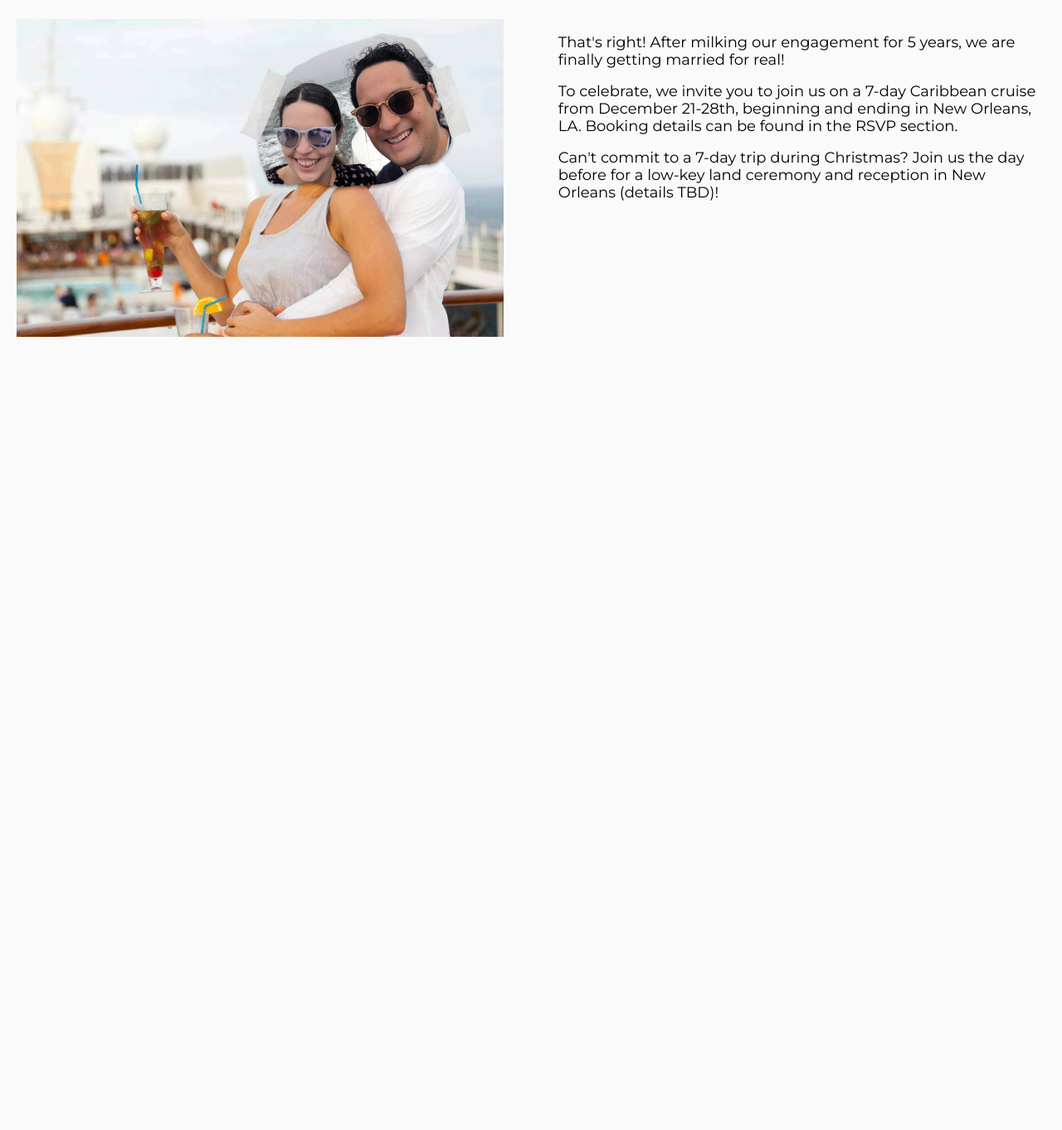
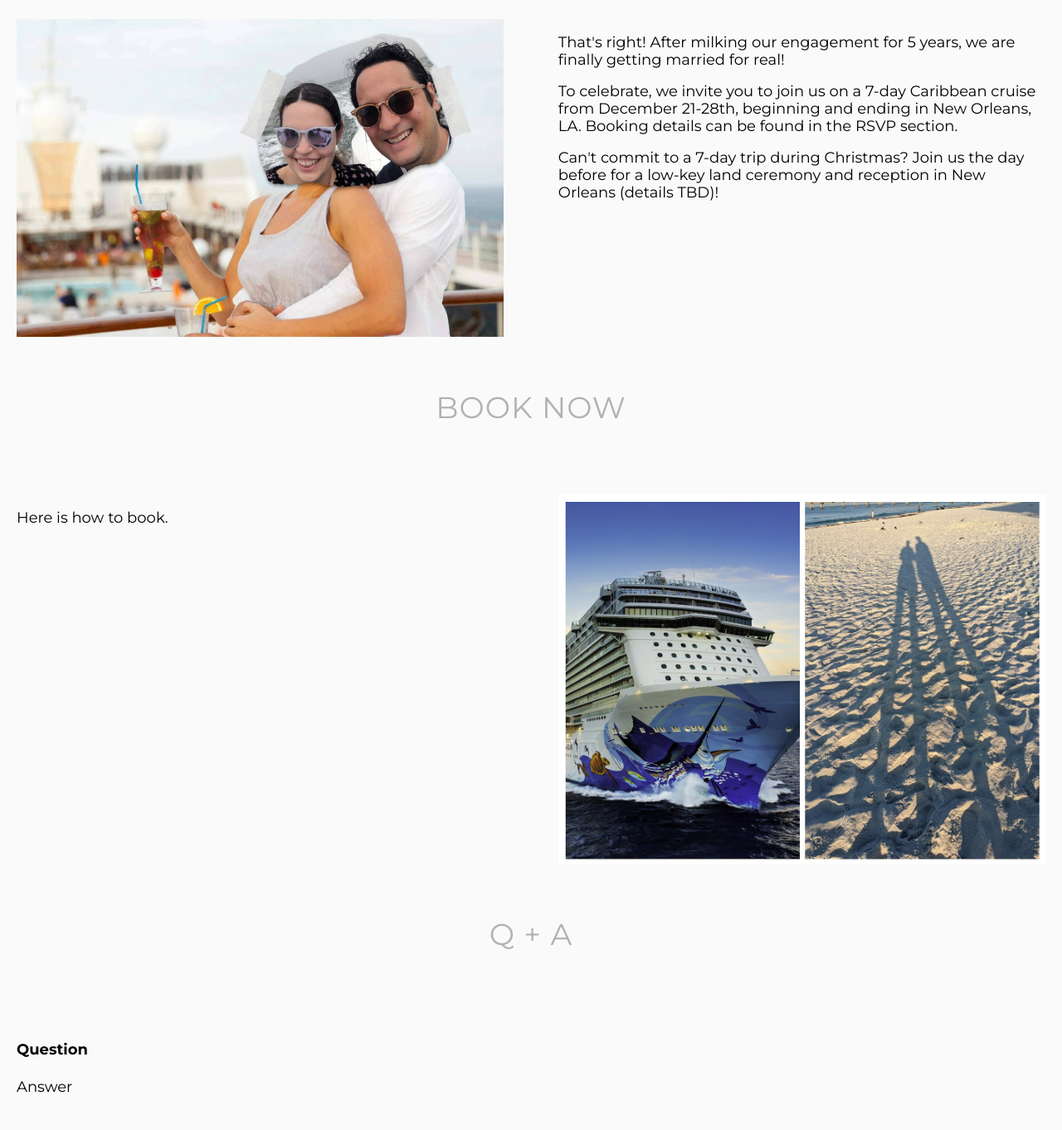
Before and after one commit to ndonolli/wedding-page, a website: page index.html in a window 1280 px wide. Shown: the part 734-2096 px from the top of the page at 83% size. Before the commit the page ends 1160 px from the top, so only its background shows below. Drawn offline with nearby package versions, Linux system fonts and the light colour scheme.

Commit message:
add photos and sections

```diff
--- a/index.html
+++ b/index.html
@@ -34,9 +34,8 @@
           <div class="bar2"></div>
         </button>
         <div class="overlay-content">
-          <a href="#cruises">About</a>
-          <a href="#onboard">Services</a>
-          <a href="#contact">Subscribe</a>
+          <a href="#book">Book Now</a>
+          <a href="#faq">Q + A</a>
         </div>
       </div>
       <a href="#" class="brand"><i class="fas fa-ship"></i></a>
@@ -50,9 +49,8 @@
     <nav class="standard-nav">
       <a href="#" class="brand"><i class="fas fa-ship"></i></a>
       <div class="links">
-        <a href="#cruises">About</a>
-        <a href="#onboard">Services</a>
-        <a href="#contact">Subscribe</a>
+        <a href="#book">Book Now</a>
+          <a href="#faq">Q + A</a>
       </div>
     </nav>
 
@@ -76,7 +74,7 @@
         </div>
       </div>
 
-      <div class="myrow-halves img-row">
+      <div class="myrow-halves">
         <div class="mycol">
           <img src="makki-nathan-cruise-1.jpg" class="img"></img>
         </div>
@@ -88,6 +86,43 @@
           </p>
         </div>
       </div>
+    </section>
+    <section id="booking">
+      <div class="myrow">
+        <div class="mycol center">
+          <header>
+            <h1 class="center">Book now</h1>
+          </header>
+        </div>
+      </div>
+
+      <div class="myrow-halves">
+        <div class="mycol">
+          <p>Here is how to book.</p>
+        </div>
+        <div class="mycol">
+          <img src="sand-cruise.jpg" class="img"></img>
+        </div>
+      </div>
+    </section>
+    <section id="faq">
+      <div class="myrow">
+        <div class="mycol center">
+          <header>
+            <h1 class="center">Q + A</h1>
+          </header>
+        </div>
+      </div>
+
+      <div class="myrow">
+        <div class="mycol">
+          <h4>Question</h4>
+          <p>Answer</p>
+
+        </div>
+
+      </div>
+    </section>
 <!--
       <div class="myrow-thirds img-row">
         <div class="mycol img-col">
--- a/styles.css
+++ b/styles.css
@@ -17,6 +17,9 @@ font-family: 'Montserrat', sans-serif;
 }
 
 body {
+  margin-left: 0px;
+  margin-right: 0px;
+  margin-top: 0px;
   padding-top: 45px;
   background: #fafafa;
   font-family: 'Montserrat', sans-serif;
```
Also changed, not shown: sand-cruise.jpg (added).
